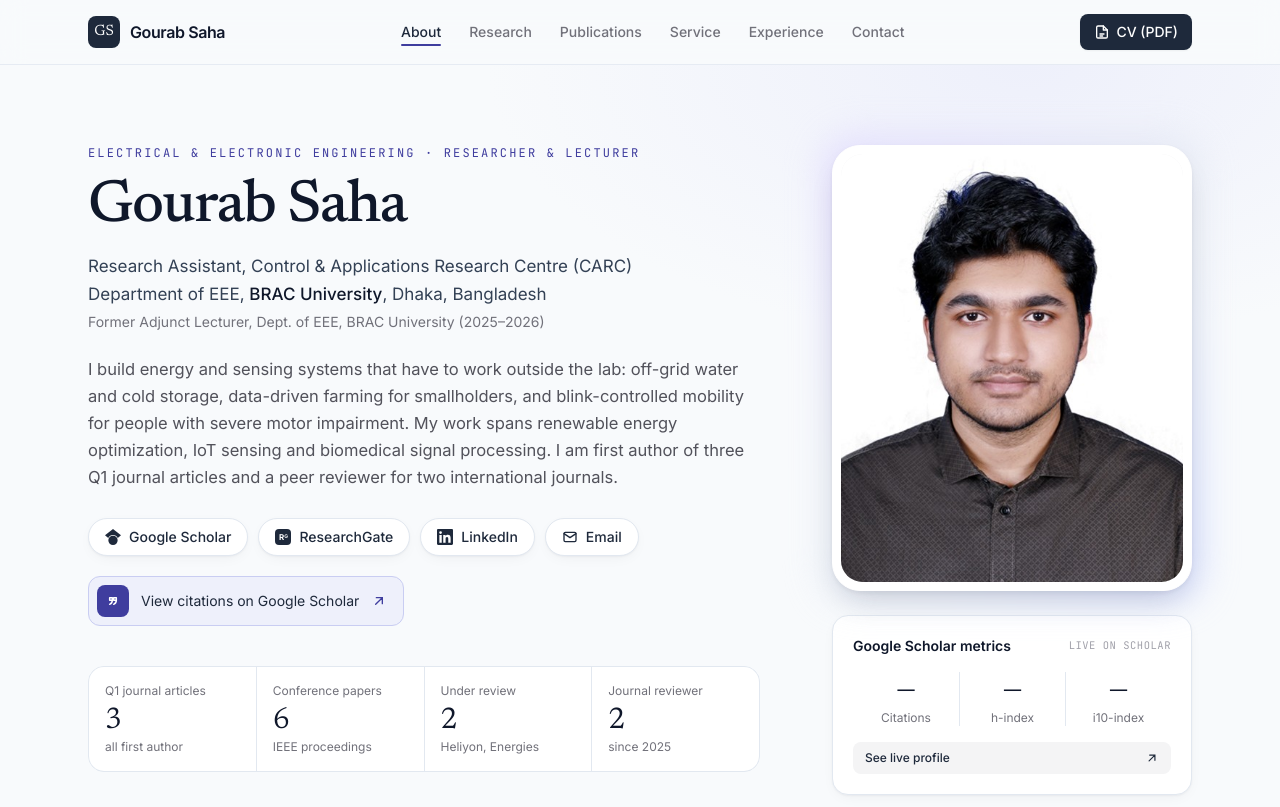
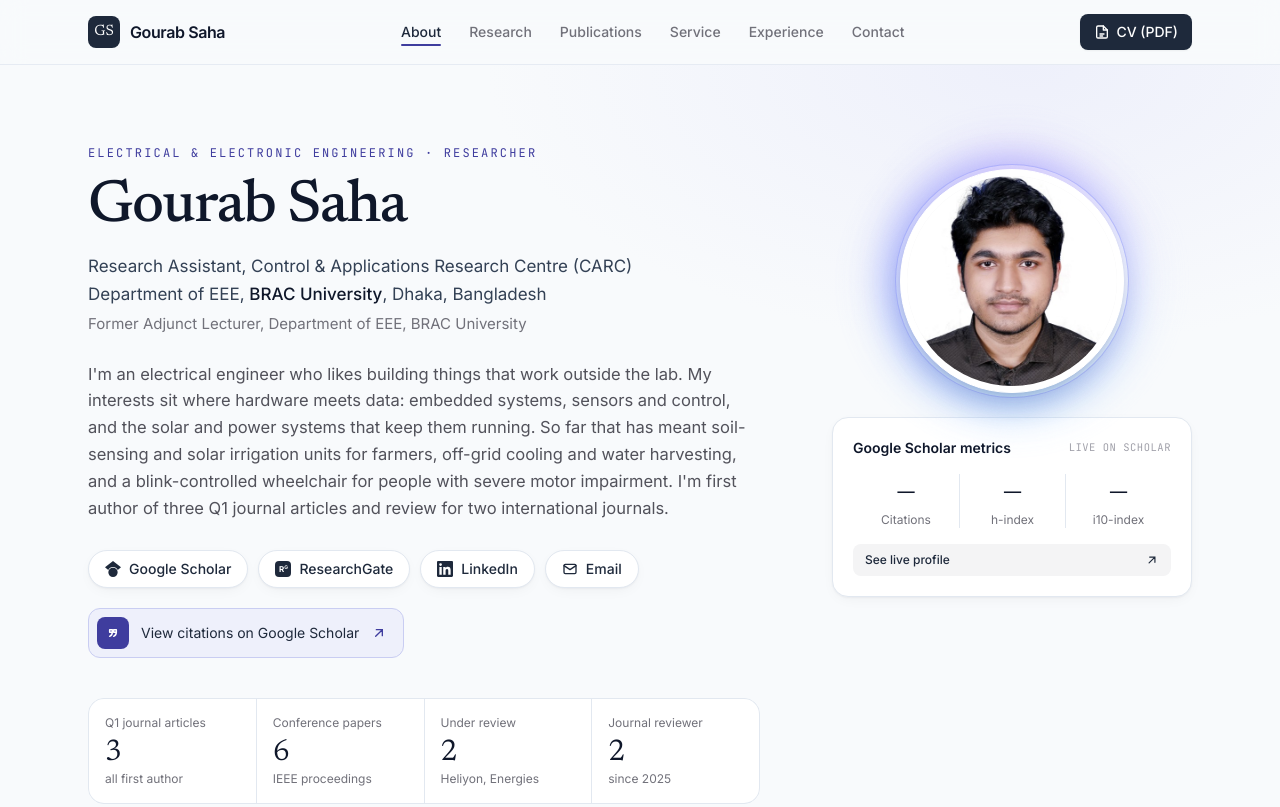
Before and after one commit to gourabsaha-academia/gourabsaha-academia.github.io, a plain HTML site: page index.html in a window 1280 px wide. Shown: the top 807 px of the page. Drawn offline with nearby package versions, Linux system fonts and the light colour scheme.

Commit message:
Add files via upload

```diff
--- a/index.html
+++ b/index.html
@@ -55,7 +55,9 @@
     .nav-link::after { content: ''; position: absolute; left: 0; right: 0; bottom: -6px; height: 2px; background: #3f3d9e; transform: scaleX(0); transition: transform .25s ease; border-radius: 2px; }
     .chip-filter[aria-pressed="true"] { background: #1e293b; color: #fff; border-color: #1e293b; }
     .photo-glow { position: relative; }
-    .photo-glow::before { content: ''; position: absolute; inset: -10px; border-radius: 2rem; background: conic-gradient(from 140deg, #c7d2fe, #e2e8f0, #ddd6fe, #e2e8f0, #c7d2fe); filter: blur(18px); opacity: .7; z-index: -1; }
+    .photo-glow::before { content: ''; position: absolute; inset: -16px; border-radius: 9999px; background: conic-gradient(from 140deg, #a5b4fc, #c4b5fd, #e0e7ff, #93c5fd, #a5b4fc); filter: blur(22px); opacity: .85; z-index: -1; animation: glowSpin 14s linear infinite; }
+    .photo-glow::after { content: ''; position: absolute; inset: -4px; border-radius: 9999px; box-shadow: 0 0 0 1px rgba(129,140,248,.35), 0 0 28px 4px rgba(129,140,248,.30); z-index: -1; }
+    @keyframes glowSpin { to { transform: rotate(360deg); } }
     .poster-thumb img { transition: transform .5s cubic-bezier(.2,.7,.2,1); }
     .poster-thumb:hover img, .poster-thumb:focus-visible img { transform: scale(1.035); }
     .reveal { opacity: 0; transform: translateY(12px); transition: opacity .6s ease, transform .6s ease; }
@@ -69,6 +71,7 @@
       html { scroll-behavior: auto; }
       .reveal { opacity: 1; transform: none; transition: none; }
       .poster-thumb img { transition: none; }
+      .photo-glow::before { animation: none; }
     }
   </style>
 
@@ -157,19 +160,20 @@
       <div class="mx-auto grid max-w-6xl gap-12 px-4 pb-16 pt-12 sm:px-6 md:pt-20 lg:grid-cols-[1fr_360px] lg:gap-16">
 
         <div class="order-2 lg:order-1">
-          <p class="font-mono text-xs uppercase tracking-[0.18em] text-accent">Electrical &amp; Electronic Engineering · Researcher &amp; Lecturer</p>
+          <p class="font-mono text-xs uppercase tracking-[0.18em] text-accent">Electrical &amp; Electronic Engineering · Researcher</p>
           <h1 class="mt-4 font-serif text-5xl font-medium leading-[1.05] tracking-tight text-slate-900 sm:text-6xl">Gourab Saha</h1>
           <p class="mt-4 text-[17px] text-slate-700">
             Research Assistant, Control &amp; Applications Research Centre (CARC)<br class="hidden sm:block" />
             Department of EEE, <span class="font-medium text-slate-900">BRAC University</span>, Dhaka, Bangladesh
           </p>
-          <p class="mt-1 text-sm text-zinc-500">Former Adjunct Lecturer, Dept. of EEE, BRAC University (2025–2026)</p>
+          <p class="mt-1 text-[15px] text-zinc-500">Former Adjunct Lecturer, Department of EEE, BRAC University</p>
 
           <p class="mt-6 max-w-2xl text-[16.5px] leading-relaxed">
-            I build energy and sensing systems that have to work outside the lab: off-grid water and cold storage,
-            data-driven farming for smallholders, and blink-controlled mobility for people with severe motor impairment.
-            My work spans renewable energy optimization, IoT sensing and biomedical signal processing.
-            I am first author of three Q1 journal articles and a peer reviewer for two international journals.
+            I'm an electrical engineer who likes building things that work outside the lab. My interests sit where
+            hardware meets data: embedded systems, sensors and control, and the solar and power systems that keep them running.
+            So far that has meant soil-sensing and solar irrigation units for farmers, off-grid cooling and water harvesting,
+            and a blink-controlled wheelchair for people with severe motor impairment.
+            I'm first author of three Q1 journal articles and review for two international journals.
           </p>
 
           <!-- Profile badges -->
@@ -213,10 +217,10 @@
 
         <!-- Photo + Scholar metrics -->
         <div class="contents lg:order-2 lg:flex lg:flex-col lg:gap-6">
-          <div class="photo-glow isolate order-1 mx-auto w-48 sm:w-60 lg:order-none lg:w-full">
-            <div class="overflow-hidden rounded-[1.75rem] border border-white bg-white p-2 shadow-lift">
-              <div class="relative aspect-[4/5] overflow-hidden rounded-[1.35rem] bg-ash">
-                <img src="assets/profile.jpg" alt="Portrait of Gourab Saha" width="472" height="591" class="h-full w-full object-cover object-top"
+          <div class="photo-glow isolate order-1 mx-auto mt-4 w-40 sm:w-48 lg:order-none lg:mt-6 lg:w-56">
+            <div class="overflow-hidden rounded-full border border-white bg-white p-1.5 shadow-lift">
+              <div class="relative aspect-square overflow-hidden rounded-full bg-ash">
+                <img src="assets/profile.jpg" alt="Portrait of Gourab Saha" width="472" height="591" class="h-full w-full object-cover object-[50%_22%]"
                      onerror="this.remove(); document.getElementById('photoFallback').classList.remove('hidden');" />
                 <div id="photoFallback" class="hidden absolute inset-0 grid place-items-center bg-gradient-to-br from-slate-100 to-slate-200">
                   <span class="font-serif text-6xl text-slate-400">GS</span>
@@ -709,8 +713,8 @@
       <div class="mx-auto flex max-w-6xl flex-col gap-8 px-4 py-16 sm:px-6 md:flex-row md:items-center md:justify-between">
         <div class="reveal max-w-xl">
           <p class="font-mono text-xs uppercase tracking-[0.18em] text-indigo-300">05 · Contact</p>
-          <h2 class="mt-3 font-serif text-4xl tracking-tight text-white">Let's talk research</h2>
-          <p class="mt-3">Open to graduate research positions, collaborations in smart energy, IoT sensing and precision agriculture, and review invitations.</p>
+          <h2 class="mt-3 font-serif text-4xl tracking-tight text-white">Get in touch</h2>
+          <p class="mt-3">I'm currently looking for MS/PhD opportunities and would love to hear from labs working on embedded systems, smart energy, IoT sensing or assistive technology. If you have a question about my work or an idea we could explore together, feel free to email me.</p>
         </div>
         <div class="reveal flex flex-col gap-3 sm:flex-row md:flex-col">
           <a href="mailto:gourabsaha.aca@gmail.com" class="inline-flex items-center justify-center gap-2 rounded-lg bg-white px-5 py-3 text-sm font-semibold text-navy hover:bg-slate-100 transition">
```
